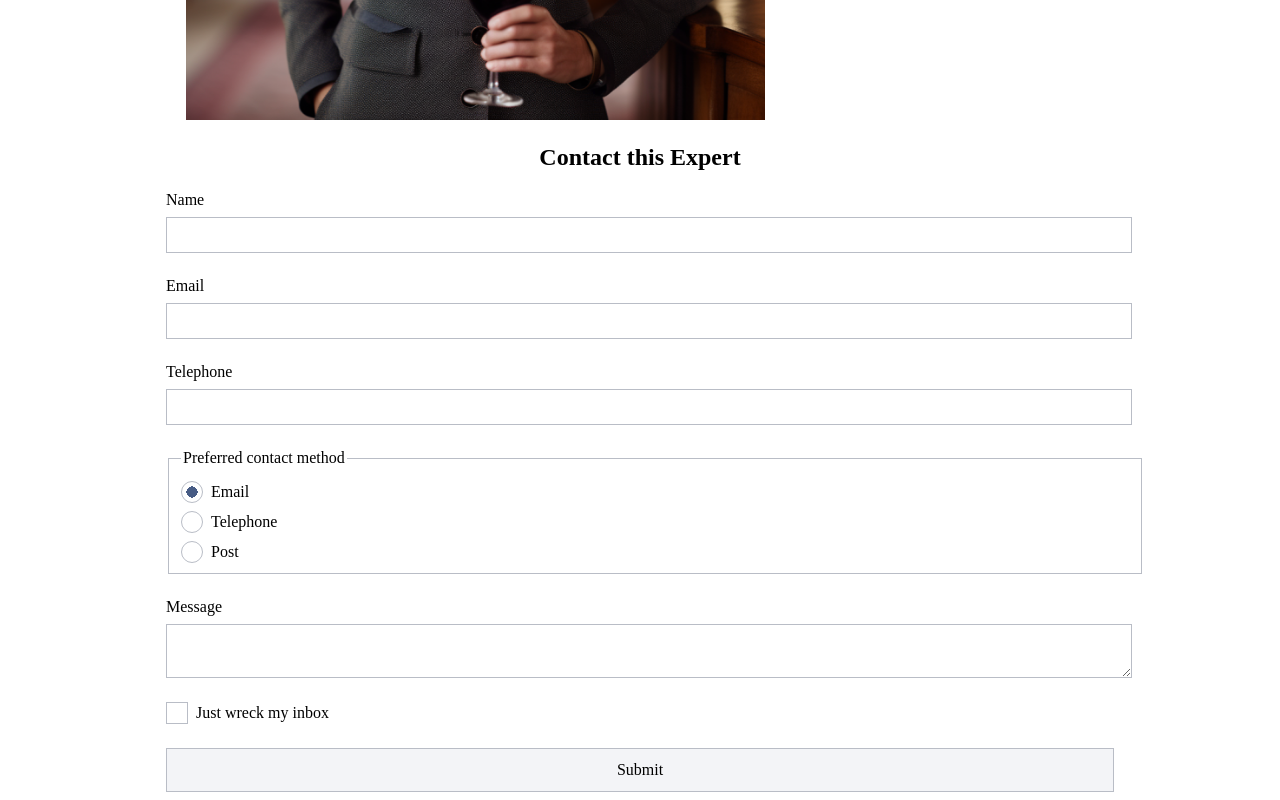
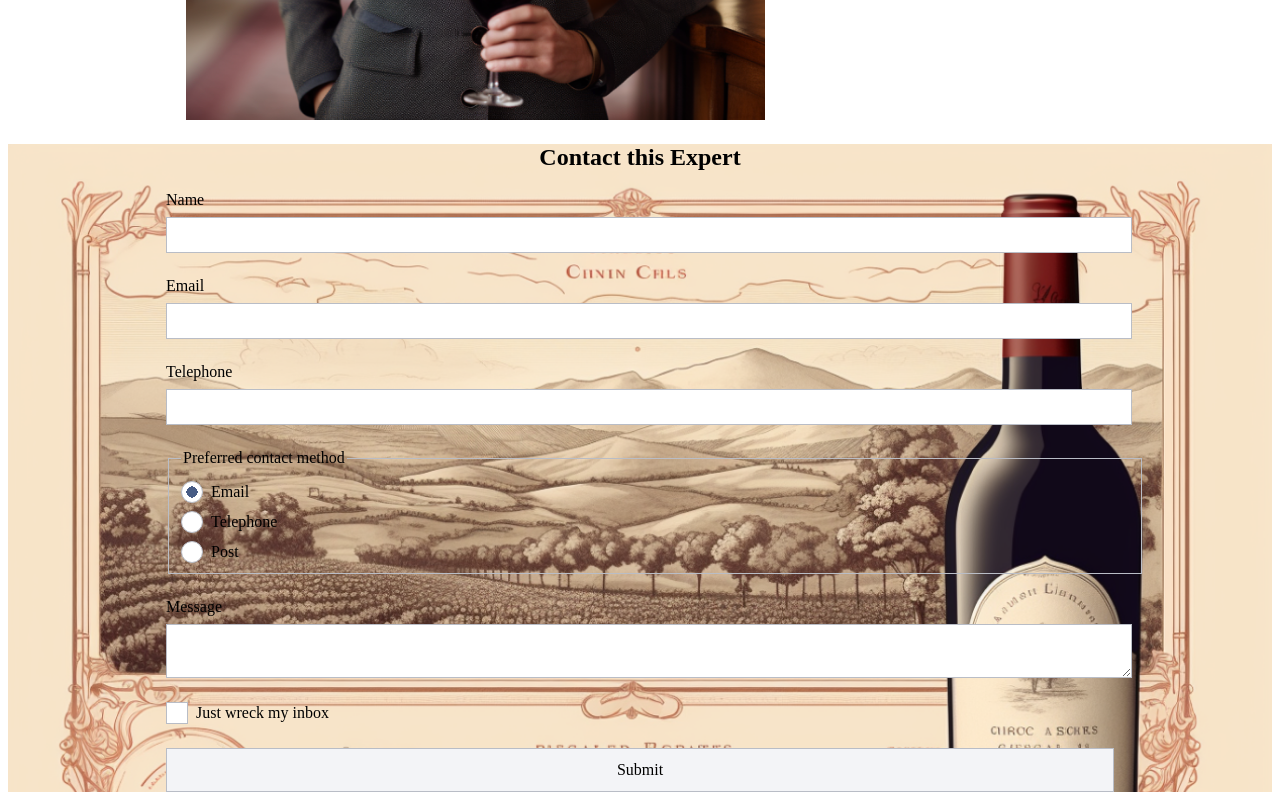
Before and after one commit to FAC29A/Weeks01-03-Zukhra-Alex, a plain HTML site: page expert.html in a window 1280 px wide. Shown: the part 683-1483 px from the top of the page. Drawn offline with Linux system fonts and the light colour scheme.

Commit message:
Added image on contact form

```diff
--- a/data.js
+++ b/data.js
@@ -5,7 +5,8 @@ const teamMembers = [
         id: 1,
         img: './images/1.jpg',
         imgBig: "./images/01B.png",
-        bio: "Chapman was born in Leicester and was raised in Melton Mowbray. He enjoyed science, acting and comedy and, after graduating from Emmanuel College, Cambridge and St Bartholomew's Hospital Medical College, he turned down a career as a doctor to be a comedian. Chapman eventually established a writing partnership with John Cleese, which reached its critical peak with Monty Python during the 1970s. He subsequently left Britain for Los Angeles, where he attempted to be a success on American television, speaking on the college circuit and producing the pirate film Yellowbeard (1983), before returning to Britain in the early 1980s."
+        bio: "Chapman was born in Leicester and was raised in Melton Mowbray. He enjoyed science, acting and comedy and, after graduating from Emmanuel College, Cambridge and St Bartholomew's Hospital Medical College, he turned down a career as a doctor to be a comedian. Chapman eventually established a writing partnership with John Cleese, which reached its critical peak with Monty Python during the 1970s. He subsequently left Britain for Los Angeles, where he attempted to be a success on American television, speaking on the college circuit and producing the pirate film Yellowbeard (1983), before returning to Britain in the early 1980s.",
+        Label: "./images/L01.png"
     },
     {
         name: "Chris Peterson",
@@ -13,7 +14,8 @@ const teamMembers = [
         id: 2,
         img: './images/2.jpg',
         imgBig: "./images/02B.png",
-        bio: "Chapman was born in Leicester and was raised in Melton Mowbray. He enjoyed science, acting and comedy and, after graduating from Emmanuel College, Cambridge and St Bartholomew's Hospital Medical College, he turned down a career as a doctor to be a comedian. Chapman eventually established a writing partnership with John Cleese, which reached its critical peak with Monty Python during the 1970s. He subsequently left Britain for Los Angeles, where he attempted to be a success on American television, speaking on the college circuit and producing the pirate film Yellowbeard (1983), before returning to Britain in the early 1980s."
+        bio: "Chapman was born in Leicester and was raised in Melton Mowbray. He enjoyed science, acting and comedy and, after graduating from Emmanuel College, Cambridge and St Bartholomew's Hospital Medical College, he turned down a career as a doctor to be a comedian. Chapman eventually established a writing partnership with John Cleese, which reached its critical peak with Monty Python during the 1970s. He subsequently left Britain for Los Angeles, where he attempted to be a success on American television, speaking on the college circuit and producing the pirate film Yellowbeard (1983), before returning to Britain in the early 1980s.",
+        Label: "./images/L02.png"
     },
     {
         name: "Nicoleta Pagani",
@@ -21,7 +23,8 @@ const teamMembers = [
         id: 3,
         img: './images/3.jpg',
         imgBig: "./images/03B.png",
-        bio: "Chapman was born in Leicester and was raised in Melton Mowbray. He enjoyed science, acting and comedy and, after graduating from Emmanuel College, Cambridge and St Bartholomew's Hospital Medical College, he turned down a career as a doctor to be a comedian. Chapman eventually established a writing partnership with John Cleese, which reached its critical peak with Monty Python during the 1970s. He subsequently left Britain for Los Angeles, where he attempted to be a success on American television, speaking on the college circuit and producing the pirate film Yellowbeard (1983), before returning to Britain in the early 1980s."
+        bio: "Chapman was born in Leicester and was raised in Melton Mowbray. He enjoyed science, acting and comedy and, after graduating from Emmanuel College, Cambridge and St Bartholomew's Hospital Medical College, he turned down a career as a doctor to be a comedian. Chapman eventually established a writing partnership with John Cleese, which reached its critical peak with Monty Python during the 1970s. He subsequently left Britain for Los Angeles, where he attempted to be a success on American television, speaking on the college circuit and producing the pirate film Yellowbeard (1983), before returning to Britain in the early 1980s.",
+        Label: "./images/L03.png"
     },
     {
         name: "Antonio Salcedo",
@@ -29,7 +32,8 @@ const teamMembers = [
         id: 4,
         img: './images/4.jpg',
         imgBig: "./images/04B.png",
-        bio: "Chapman was born in Leicester and was raised in Melton Mowbray. He enjoyed science, acting and comedy and, after graduating from Emmanuel College, Cambridge and St Bartholomew's Hospital Medical College, he turned down a career as a doctor to be a comedian. Chapman eventually established a writing partnership with John Cleese, which reached its critical peak with Monty Python during the 1970s. He subsequently left Britain for Los Angeles, where he attempted to be a success on American television, speaking on the college circuit and producing the pirate film Yellowbeard (1983), before returning to Britain in the early 1980s."
+        bio: "Chapman was born in Leicester and was raised in Melton Mowbray. He enjoyed science, acting and comedy and, after graduating from Emmanuel College, Cambridge and St Bartholomew's Hospital Medical College, he turned down a career as a doctor to be a comedian. Chapman eventually established a writing partnership with John Cleese, which reached its critical peak with Monty Python during the 1970s. He subsequently left Britain for Los Angeles, where he attempted to be a success on American television, speaking on the college circuit and producing the pirate film Yellowbeard (1983), before returning to Britain in the early 1980s.",
+        Label: "./images/L04.png"
     },
     {
         name: "Rajesh Kumar Patel",
@@ -37,7 +41,8 @@ const teamMembers = [
         id: 5,
         img: './images/5.jpg',
         imgBig: "./images/05B.png",
-        bio: "Chapman was born in Leicester and was raised in Melton Mowbray. He enjoyed science, acting and comedy and, after graduating from Emmanuel College, Cambridge and St Bartholomew's Hospital Medical College, he turned down a career as a doctor to be a comedian. Chapman eventually established a writing partnership with John Cleese, which reached its critical peak with Monty Python during the 1970s. He subsequently left Britain for Los Angeles, where he attempted to be a success on American television, speaking on the college circuit and producing the pirate film Yellowbeard (1983), before returning to Britain in the early 1980s."
+        bio: "Chapman was born in Leicester and was raised in Melton Mowbray. He enjoyed science, acting and comedy and, after graduating from Emmanuel College, Cambridge and St Bartholomew's Hospital Medical College, he turned down a career as a doctor to be a comedian. Chapman eventually established a writing partnership with John Cleese, which reached its critical peak with Monty Python during the 1970s. He subsequently left Britain for Los Angeles, where he attempted to be a success on American television, speaking on the college circuit and producing the pirate film Yellowbeard (1983), before returning to Britain in the early 1980s.",
+        Label: "./images/L05.png"
     },
     {
         name: "Amina Njoku",
@@ -45,6 +50,7 @@ const teamMembers = [
         id: 6,
         img: './images/6.jpg',
         imgBig: "./images/06B.png",
-        bio: "Chapman was born in Leicester and was raised in Melton Mowbray. He enjoyed science, acting and comedy and, after graduating from Emmanuel College, Cambridge and St Bartholomew's Hospital Medical College, he turned down a career as a doctor to be a comedian. Chapman eventually established a writing partnership with John Cleese, which reached its critical peak with Monty Python during the 1970s. He subsequently left Britain for Los Angeles, where he attempted to be a success on American television, speaking on the college circuit and producing the pirate film Yellowbeard (1983), before returning to Britain in the early 1980s."
+        bio: "Chapman was born in Leicester and was raised in Melton Mowbray. He enjoyed science, acting and comedy and, after graduating from Emmanuel College, Cambridge and St Bartholomew's Hospital Medical College, he turned down a career as a doctor to be a comedian. Chapman eventually established a writing partnership with John Cleese, which reached its critical peak with Monty Python during the 1970s. He subsequently left Britain for Los Angeles, where he attempted to be a success on American television, speaking on the college circuit and producing the pirate film Yellowbeard (1983), before returning to Britain in the early 1980s.",
+        Label: "./images/L06.png"
     },
 ];
--- a/expert_JS.js
+++ b/expert_JS.js
@@ -1,7 +1,3 @@
-/* This will be our JS file for expert*/
-
-
-
 // Get the current URL
 var url = new URL(window.location.href);
 // Get the search parameters from the URL
@@ -19,10 +15,16 @@ if (expert) {
     var expertImage = document.querySelector('.expert-image img');
     var expertName = document.querySelector('.expert-bio h2');
     var expertBio = document.querySelector('.expert-bio p');
+    var contactForm = document.querySelector('.contact-form');
 
     expertImage.src = expert.imgBig;
     expertName.textContent = expert.name;
     expertBio.textContent = expert.bio;
+
+    contactForm.style.backgroundImage = 'url("' + expert.Label + '")';
+    console.log('Expert Label:', expert.Label);
+
+
 } else {
     // Handle the case where the expert with the specified 'id' is not found
     console.log('Expert not found');
--- a/styles/my-styles.css
+++ b/styles/my-styles.css
@@ -221,6 +221,12 @@ form{
     margin: auto;
 }
 
+.contact-form{
+    background-size: cover;
+    background-repeat: no-repeat;
+    background-color: rgba(100, 100, 100, 0.1);
+}
+
 label,
 input,
 button,
```
Also changed, not shown: expert.html (+1 -4 lines).
